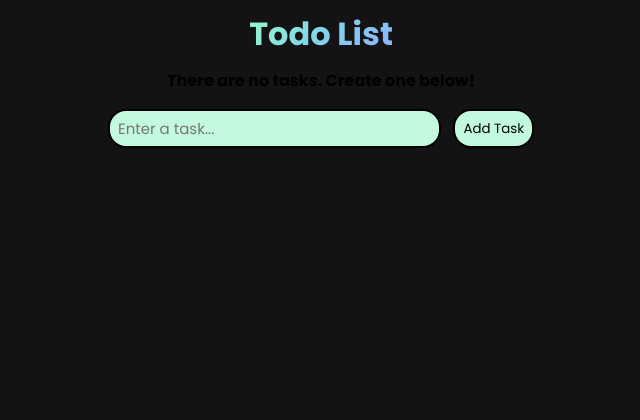
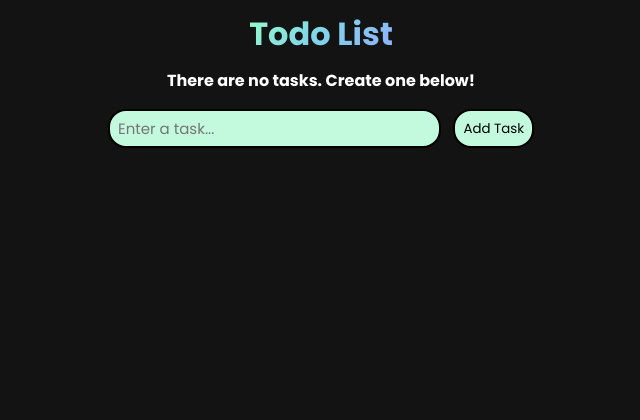
Before and after one commit to LoafCitler/Todo_TaskManager-Website, a Flask app: page /index in a window 1280 px wide. Shown: the top 420 px of the page, without its empty margins (319-959 px from the left). Run offline with Flask 3, Linux system fonts and the light colour scheme; the visitor is signed in with stand-in values (Sample User, id 1); data that the repository does not hold is empty.

Commit message:
h4 color change

```diff
--- a/static/css/main.css
+++ b/static/css/main.css
@@ -28,6 +28,11 @@ body{
     height: 50vh;
     border-radius: 20px;
 }
+
+h4{
+    color: white;
+}
+
 
 .login-box h1{
     margin-bottom: 10px;
```
